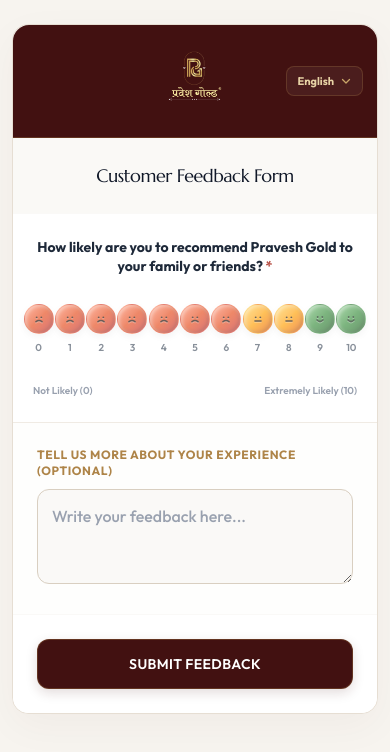
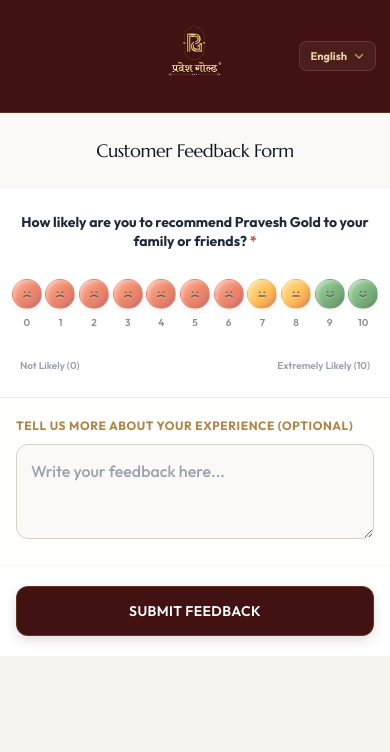
Before and after one commit to chetanpraveshgold-sketch/feedback-app, a Next.js app: page /f/k9r4 in a window 390 px wide. Shown: the top 752 px of the page. Built offline with nearby package versions, Linux system fonts and the light colour scheme; a web font is replaced by a local one.

Commit message:
style: optimize layout spacing and make it full-bleed on mobile viewports

```diff
--- a/src/app/f/[code]/page.tsx
+++ b/src/app/f/[code]/page.tsx
@@ -443,7 +443,7 @@
   }
 
   return (
-    <div className="min-h-screen bg-[#F7F4EF] text-[#171717] font-sans flex flex-col items-center pt-6 pb-[calc(1.5rem+env(safe-area-inset-bottom))] px-3 sm:px-4 animate-fade-in relative">
+    <div className="min-h-screen bg-[#F7F4EF] text-[#171717] font-sans flex flex-col items-center pt-0 sm:pt-6 pb-[calc(1.5rem+env(safe-area-inset-bottom))] px-0 sm:px-4 animate-fade-in relative">
       {/* Dynamic Embedded Animation Keyframes */}
       <style>{`
         * {
@@ -510,10 +510,10 @@
         }
       `}</style>
 
-      <div className="w-full max-w-[550px] bg-white border border-[#E6DED3] rounded-2xl shadow-[0_12px_40px_rgba(66,17,17,0.04)] flex flex-col justify-between animate-slide-up relative">
+      <div className="w-full max-w-[550px] bg-white sm:border sm:border-[#E6DED3]/60 rounded-none sm:rounded-2xl shadow-none sm:shadow-[0_12px_40px_rgba(66,17,17,0.04)] flex flex-col justify-between animate-slide-up relative">
 
         {/* Top Header */}
-        <header className="bg-[#421111] px-4 sm:px-6 py-4 border-b border-[#AE8448]/30 relative flex justify-center items-center rounded-t-2xl z-20">
+        <header className="bg-[#421111] px-4 sm:px-6 py-4 border-b border-[#AE8448]/30 relative flex justify-center items-center rounded-t-none sm:rounded-t-2xl z-20">
           <Image
             src="/PGLOGO.png"
             alt="Pravesh Gold"
@@ -748,7 +748,7 @@
             </div>
 
             {/* Section 2: Comment Field */}
-            <div className="p-6 border-b border-[#FAF9F7] space-y-2.5 bg-[#FAF9F6]/20">
+            <div className="px-4 sm:px-6 py-5 border-b border-[#FAF9F7] space-y-2.5 bg-[#FAF9F6]/20">
               <label className="block text-xs font-bold text-[#AE8448] uppercase tracking-wider">
                 {t.comment_label}
               </label>
@@ -762,7 +762,7 @@
 
             {/* Section 3: Contact Yes/No & Optional Mobile input */}
             {rating !== null && rating <= 6 && (
-              <div ref={contactRef} className="p-6 border-b border-[#E6DED3]/60 bg-[#FAF9F6] space-y-4.5">
+              <div ref={contactRef} className="px-4 sm:px-6 py-5 border-b border-[#E6DED3]/60 bg-[#FAF9F6] space-y-4.5">
               <label className="block text-xs font-bold text-[#AE8448] uppercase tracking-wider">
                 {t.contact_ask} <span className="text-[#B64F45]">*</span>
               </label>
@@ -836,7 +836,7 @@
             )}
 
             {/* Submission button */}
-            <div className="p-6 bg-white space-y-4 rounded-b-2xl">
+            <div className="px-4 sm:px-6 py-5 bg-white space-y-4 rounded-b-none sm:rounded-b-2xl">
               <button
                 type="submit"
                 disabled={isSubmitting}
```
